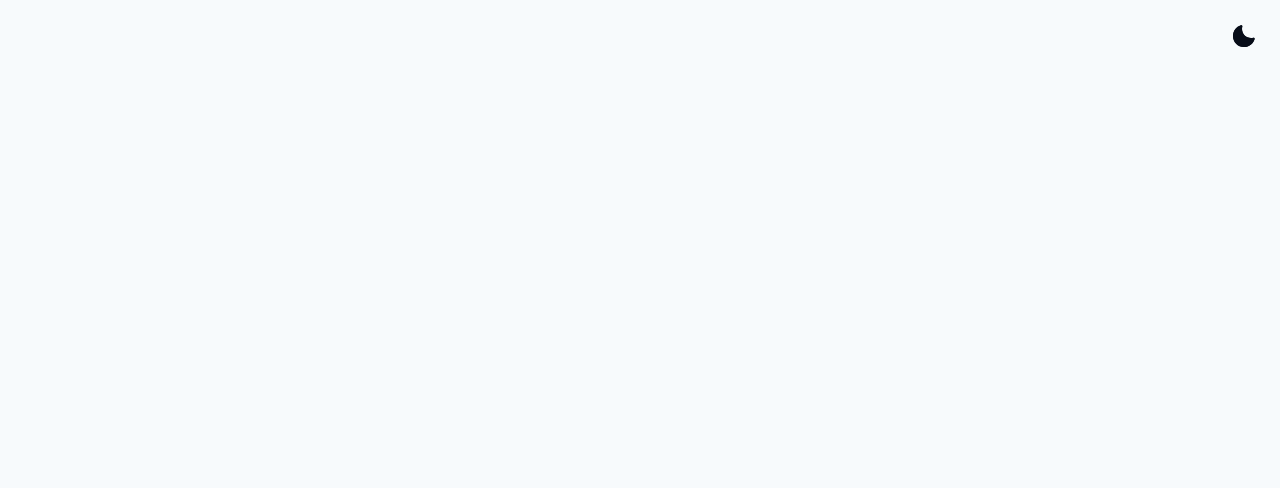
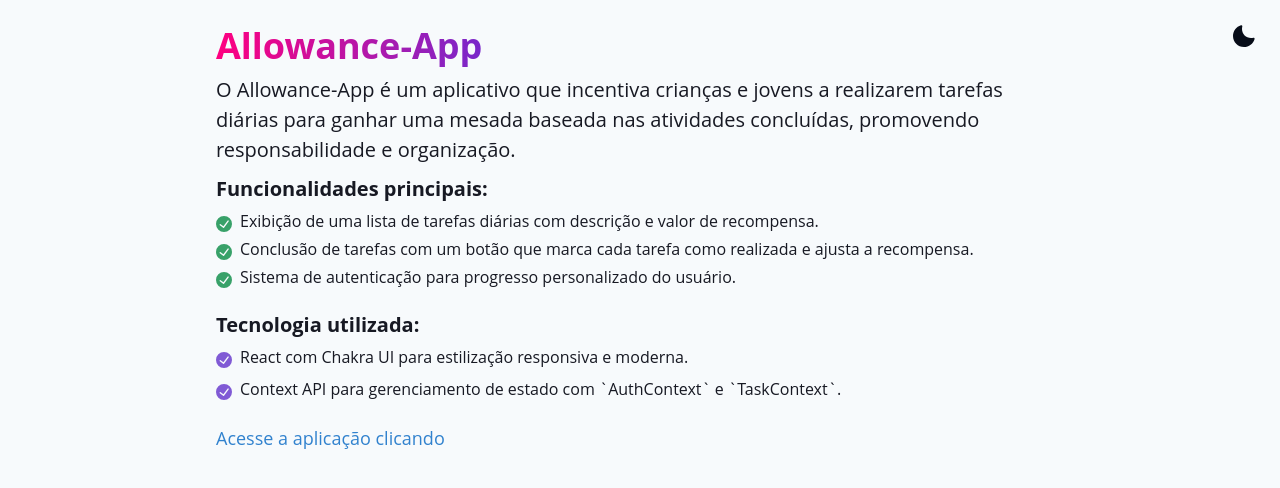
Before and after one commit to anthony-steffen/allowance-app, a React (Vite) app: page /allowance-app/ in a window 1280 px wide. Shown: the top 488 px of the page. Built offline with nearby package versions, Linux system fonts and the light colour scheme.

Commit message:
✨ feat: Hero page to describe the application

```diff
--- a/src/App.jsx
+++ b/src/App.jsx
@@ -1,8 +1,8 @@
-import ToggleButtonTheme from "./components/ToggleButtonTheme"
+import Hero from "./pages/Hero";
 const App = () => {
   return (
-    <ToggleButtonTheme />
-  )
-}
+    <Hero />
+  );
+};
 
 export default App
--- /dev/null
+++ b/src/pages/Hero.jsx
@@ -0,0 +1,59 @@
+import {Box, Heading, Text, VStack, List, ListItem, ListIcon } from '@chakra-ui/react'
+import {CheckCircleIcon} from '@chakra-ui/icons'
+import { Link } from 'react-router-dom'
+const Hero = () => {
+  return (
+    <Box maxW="4xl" mx="auto" p={6}>
+      <VStack spacing={2} align="start">
+        <Heading as="h1" size="xl" bgGradient="linear(to-l, #7928CA, #FF0080)" bgClip="text">
+          Allowance-App
+        </Heading>
+
+        <Text fontSize={{ base: 'md', md: 'xl' }}>
+        O Allowance-App é um aplicativo que incentiva crianças e jovens a realizarem tarefas diárias
+        para ganhar uma mesada baseada nas atividades concluídas, promovendo responsabilidade e organização.
+        </Text>
+
+        <Heading as="h2" size="md" mt={1}>
+          Funcionalidades principais:
+        </Heading>
+        <List spacing={1} styleType="none">
+          <ListItem>
+            <ListIcon size as={CheckCircleIcon} color="green.500"/>
+            Exibição de uma lista de tarefas diárias com descrição e valor de recompensa.
+          </ListItem>
+          <ListItem>
+            <ListIcon as={CheckCircleIcon} color="green.500" />
+            Conclusão de tarefas com um botão que marca cada tarefa como realizada e ajusta a recompensa.
+          </ListItem>
+          <ListItem>
+            <ListIcon as={CheckCircleIcon} color="green.500" />
+            Sistema de autenticação para progresso personalizado do usuário.
+          </ListItem>
+        </List>
+
+        <Heading as="h2" size="md" mt={4}>
+          Tecnologia utilizada:
+        </Heading>
+        <List spacing={2} styleType="none">
+          <ListItem>
+            <ListIcon as={CheckCircleIcon} color="purple.500" />
+            React com Chakra UI para estilização responsiva e moderna.
+          </ListItem>
+          <ListItem>
+            <ListIcon as={CheckCircleIcon} color="purple.500" />
+            Context API para gerenciamento de estado com `AuthContext` e `TaskContext`.
+          </ListItem>
+        </List>
+
+        <Link to="/login">
+          <Text fontSize="lg" color="blue.500" mt={4}>
+            Acesse a aplicação clicando
+          </Text>
+        </Link>
+      </VStack>
+    </Box>
+  )
+}
+
+export default Hero
```
